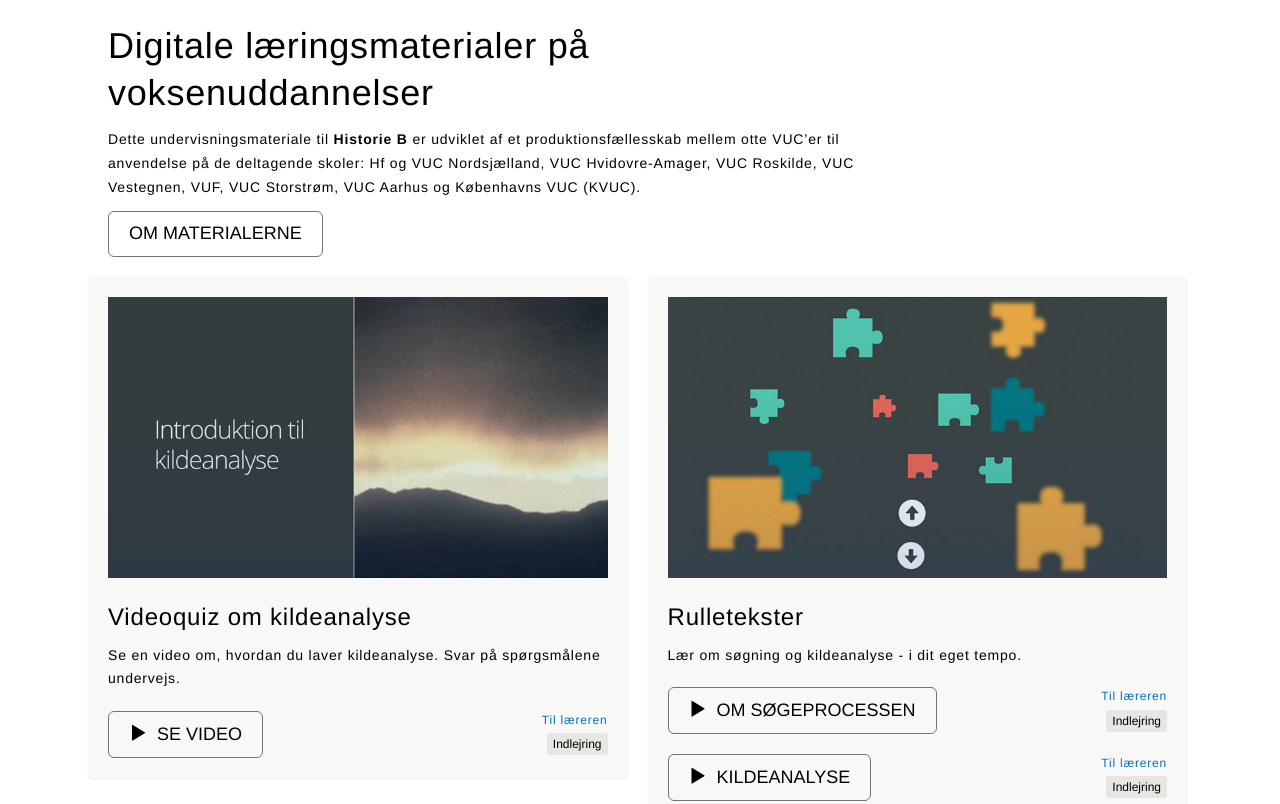
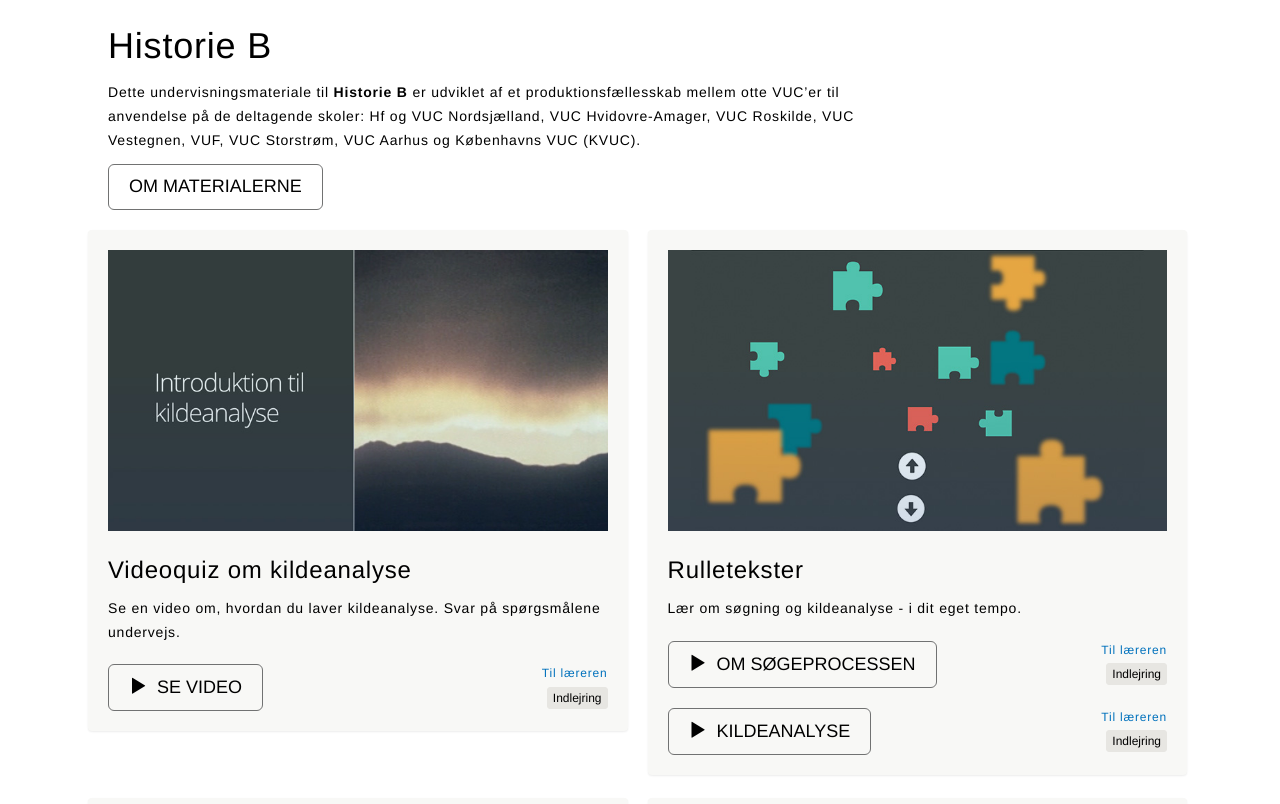
Before and after one commit to kvucEteam/historie, a plain HTML site: page index.html in a window 1280 px wide. Shown: the top 804 px of the page. Drawn offline with nearby package versions, Linux system fonts and the light colour scheme; files that its build step writes are made by us from their sources; a script that the page names is missing.

Commit message:
Titlen i H1'eren er ændret til fag + niveau.

```diff
--- a/index.html
+++ b/index.html
@@ -15,7 +15,7 @@
 <body>
     <div class="container-fluid container_main">
         <div class="col-sm-9">
-            <h1>Digitale læringsmaterialer på voksenuddannelser </h1>
+            <h1>Historie B</h1>
             <div class="own_jumbo">
                 <p>
                     Dette undervisningsmateriale til <b>Historie B</b> er udviklet af et produktionsfællesskab mellem otte VUC’er til anvendelse på de deltagende skoler: Hf og VUC Nordsjælland, VUC Hvidovre-Amager, VUC Roskilde, VUC Vestegnen, VUF, VUC Storstrøm, VUC Aarhus og Københavns VUC (KVUC).
```
